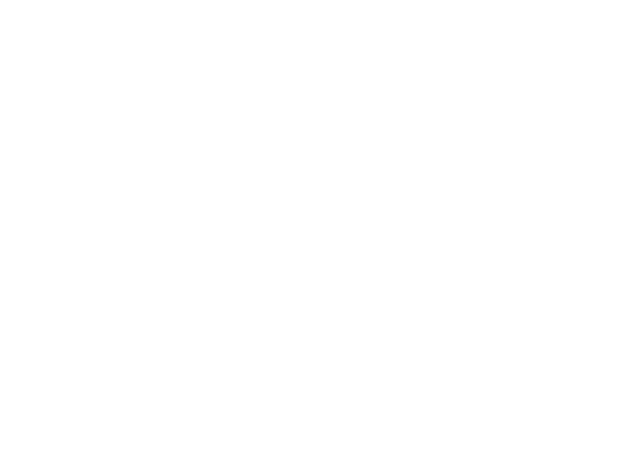
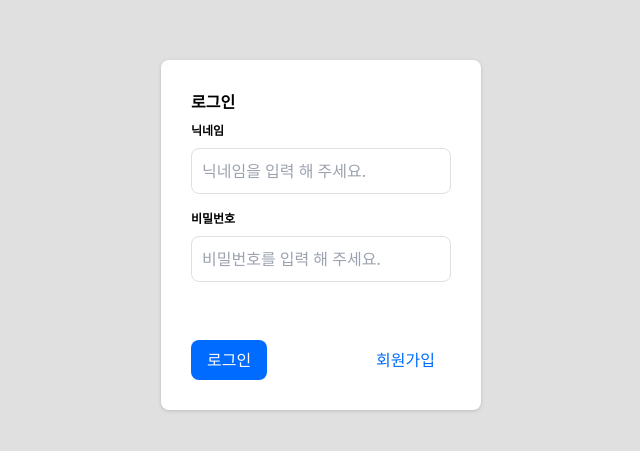
Before and after one commit to suhyeon1740/coffee_bill_front_nuxt, a Nuxt app: page /login in a window 1280 px wide. Before the commit this address had no page. Shown: the part 165-616 px from the top of the page, without its empty margins (319-959 px from the left). Built offline with nearby package versions, Linux system fonts and the light colour scheme.

Commit message:
tailwind 세팅 및 로그인 페이지 프론트 작업

```diff
--- /dev/null
+++ b/assets/scss/style.scss
@@ -0,0 +1,21 @@
+@tailwind base;
+@tailwind components;
+@tailwind utilities;
+
+header {
+  @apply font-bold text-16px mb-8px;
+}
+
+footer {
+}
+label {
+  @apply text-12px font-bold mb-8px;
+}
+
+input {
+  @apply p-10px border-[1px] border-gray-100 rounded-[8px];
+}
+
+button {
+  @apply px-16px py-8px rounded-[8px];
+}
--- /dev/null
+++ b/layouts/default.vue
@@ -0,0 +1,17 @@
+<template>
+  <div class="bg-gray-100 h-[100vh] flex justify-center items-center">
+    <div
+      class="bg-white w-full max-w-[320px] h-[350px] rounded-[8px] drop-shadow p-30px flex"
+    >
+      <Nuxt />
+    </div>
+  </div>
+</template>
+
+<script>
+export default {
+  name: 'DefaultLayout',
+}
+</script>
+
+<style scoped></style>
--- a/nuxt.config.js
+++ b/nuxt.config.js
@@ -15,7 +15,7 @@ export default {
   },
 
   // Global CSS: https://go.nuxtjs.dev/config-css
-  css: [],
+  css: ['@/assets/scss/style.scss'],
 
   // Plugins to run before rendering page: https://go.nuxtjs.dev/config-plugins
   plugins: [],
@@ -27,7 +27,10 @@ export default {
   buildModules: [
     // https://go.nuxtjs.dev/typescript
     '@nuxt/typescript-build',
+    '@nuxtjs/tailwindcss',
   ],
+
+  devServerHandlers: [],
 
   // Modules: https://go.nuxtjs.dev/config-modules
   modules: [],
--- a/package.json
+++ b/package.json
@@ -26,10 +26,12 @@
     "@nuxt/typescript-build": "^2.1.0",
     "@nuxtjs/eslint-config-typescript": "^8.0.0",
     "@nuxtjs/eslint-module": "^3.0.2",
+    "@nuxtjs/tailwindcss": "^5.1.3",
     "eslint": "^8.4.1",
     "eslint-config-prettier": "^8.3.0",
     "eslint-plugin-nuxt": "^3.1.0",
     "eslint-plugin-vue": "^8.2.0",
-    "prettier": "^2.5.1"
+    "prettier": "^2.5.1",
+    "sass": "^1.53.0"
   }
 }
--- a/pages/index.vue
+++ b/pages/index.vue
@@ -1,5 +1,5 @@
 <template>
-  <Tutorial />
+  <div>index</div>
 </template>
 
 <script lang="ts">
--- /dev/null
+++ b/pages/login.vue
@@ -0,0 +1,27 @@
+<template>
+  <div class="flex flex-col flex-1">
+    <header>로그인</header>
+    <div class="body-container flex-1">
+      <div class="flex flex-col mb-16px">
+        <label>닉네임</label>
+        <input type="text" placeholder="닉네임을 입력 해 주세요." />
+      </div>
+      <div class="flex flex-col mb-16px">
+        <label>비밀번호</label>
+        <input type="password" placeholder="비밀번호를 입력 해 주세요." />
+      </div>
+    </div>
+    <footer class="flex justify-between">
+      <button class="bg-primary text-white">로그인</button>
+      <button class="bg-white text-primary border-0">회원가입</button>
+    </footer>
+  </div>
+</template>
+
+<script lang="ts">
+import Vue from 'vue'
+
+export default Vue.extend({
+  name: 'LoginPage',
+})
+</script>
--- /dev/null
+++ b/tailwind.config.js
@@ -0,0 +1,104 @@
+/** @type {import('tailwindcss').Config} */
+module.exports = {
+  content: [
+    './components/**/*.{js,vue,ts}',
+    './layouts/**/*.vue',
+    './pages/**/*.vue',
+    './nuxt.config.{js,ts}',
+  ],
+  theme: {
+    extend: {
+      spacing: {
+        '4px': '4px',
+        '5px': '5px',
+        '8px': '8px',
+        '10px': '10px',
+        '12px': '12px',
+        '15px': '15px',
+        '16px': '16px',
+        '20px': '20px',
+        '24px': '24px',
+        '25px': '25px',
+        '28px': '28px',
+        '30px': '30px',
+        '32px': '32px',
+        '36px': '36px',
+        '40px': '40px',
+        '42px': '42px',
+        '44px': '44px',
+        '48px': '48px',
+        '60px': '60px',
+      },
+      fontSize: {
+        '12px': '12px',
+        '13px': '13px',
+        '14px': '14px',
+        '15px': '15px',
+        '16px': '16px',
+        '17px': '17px',
+        '20px': '20px',
+        '24px': '24px',
+        '28px': '28px',
+        '32px': '32px',
+        '42px': '42px',
+        '48px': '48px',
+        '60px': '60px',
+      },
+      colors: {
+        white: '#FFFFFF',
+        'black-01': '#202020',
+        'black-02': '#666666',
+        'black-03': '#AAAAAA',
+        'black-04': '#C0C0C0',
+        'black-05': '#F5F4F7',
+        'black-06': '#FBFBFB',
+        'black-line': '#E0E0E0',
+        'blue-01': '#0066FF',
+        'red-01': '#EA5455',
+        'orange-01': '#FF6700',
+        'green-01': '#1EB071',
+
+        primary: '#006BFF',
+        'secondary-red': '#FF2828',
+        'secondary-red-s': '#FFBABA',
+        'secondary-orange': '#FF6224',
+        'secondary-orange-s': '#FFE6D4',
+        'secondary-sunset': '#F67155',
+        'secondary-sunset-s': '#FFB49F',
+        'secondary-magenta': '#B32572',
+        'secondary-magenta-s': '#FFD3EB',
+        'secondary-pink': '#FA50A1',
+        'secondary-pink-s': '#FFF3F3',
+        'secondary-garden': '#009877',
+        'secondary-garden-s': '#29E67F',
+        'secondary-green': '#30BA6F',
+        'secondary-green-s': '#BEFD40',
+        'secondary-pgreen': '#32711B',
+        'secondary-pgreen-s': '#C2FDAF',
+        'secondary-brown': '#BC7C44',
+        'secondary-brown-s': '#FFD895',
+        'secondary-yellow': '#F5CE3E',
+        'secondary-yellow-s': '#F9FE70',
+        'secondary-navy': '#002E6D',
+        'secondary-navy-s': '#A7CCFF',
+        'secondary-sky': '#41C4DD',
+        'secondary-sky-s': '#99E8E7',
+        'secondary-purple': '#7050FA',
+        'secondary-purple-s': '#DCB9FF',
+
+        'gray-900': '#1A1A1A',
+        'gray-800': '#333333',
+        'gray-700': '#4D4D4D',
+        'gray-600': '#666666',
+        'gray-500': '#808080',
+        'gray-400': '#999999',
+        'gray-300': '#B3B3B3',
+        'gray-200': '#CCCCCC',
+        'gray-100': '#E0E0E0',
+        'gray-50': '#F0F0F0',
+        'gray-25': '#F7F7F7',
+      },
+    },
+  },
+  plugins: [],
+}
```
Also changed, not shown: 1 other file (tests, documents, lock files or other folders).
